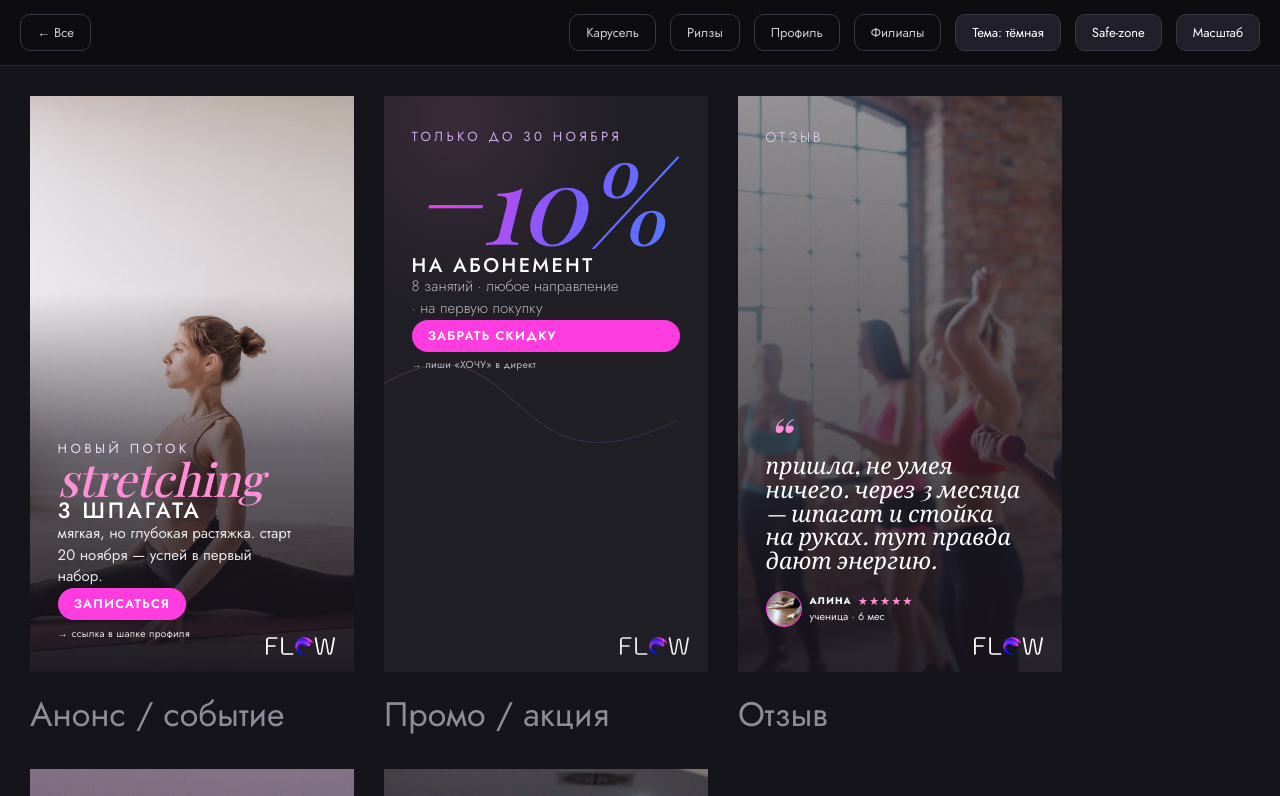
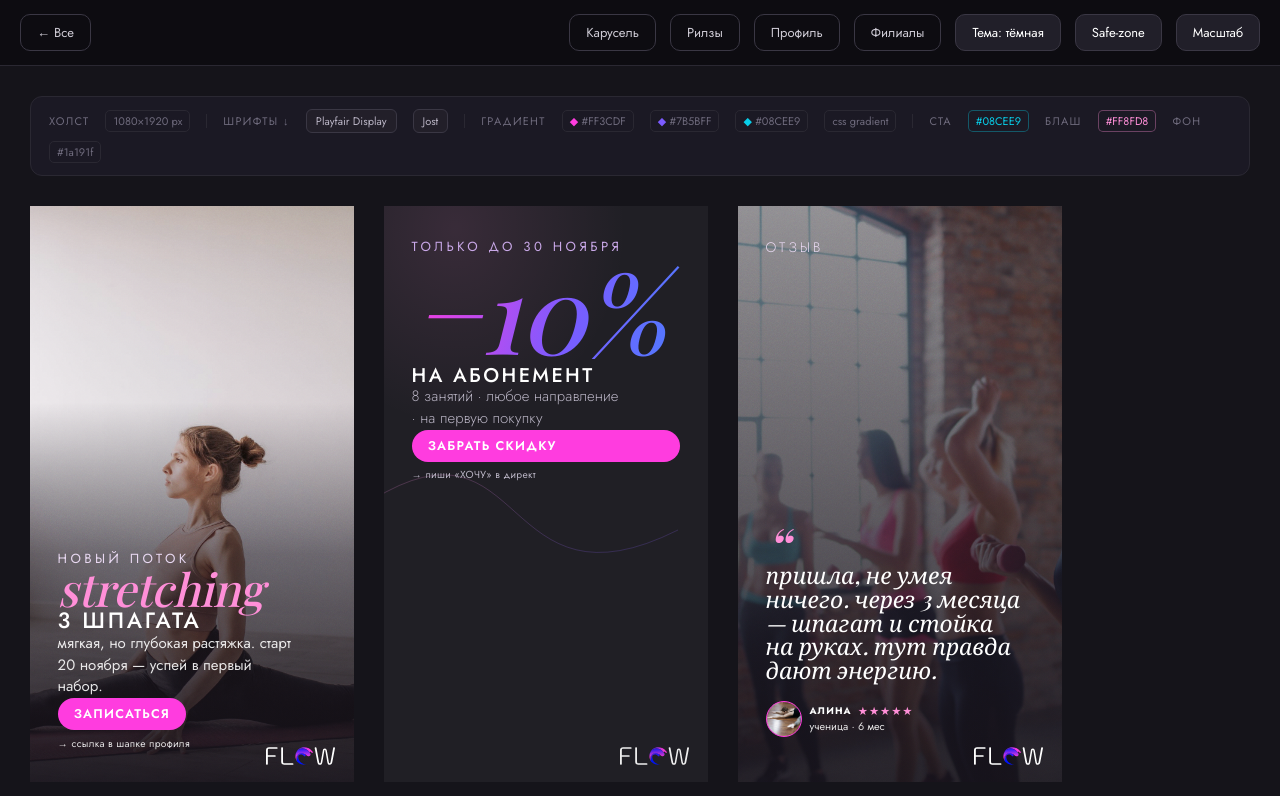
Before and after one commit to Integramma-korp/flow-instagram-ds, a plain HTML site: page stories.html in a window 1280 px wide. Shown: the top 796 px of the page. Drawn offline with nearby package versions, Linux system fonts and the light colour scheme; a web font is replaced by a local one.

Commit message:
highlights: refined SVG icons; stories: agent additions

```diff
--- a/stories.html
+++ b/stories.html
@@ -20,6 +20,20 @@
   .cell{display:flex;flex-direction:column;}
   .scrim--top{top:0;bottom:auto;background:linear-gradient(rgba(var(--scrim-rgb),.92) 0%,rgba(var(--scrim-rgb),.5) 55%,transparent 100%);}
   .gallery-sep{width:100%;padding:12px 30px 4px;color:#5a5768;font-size:28px;letter-spacing:.1em;text-transform:uppercase;font-family:'Jost',sans-serif;}
+  /* ---- Font kit + spec chips ---- */
+  .fk-block{flex:1 0 100%;background:#1b1924;border:1px solid #2a2832;border-radius:12px;padding:12px 18px;
+    display:flex;flex-wrap:wrap;gap:8px 16px;align-items:center;}
+  .fk-label{color:#6e6a7c;font-size:11px;letter-spacing:.12em;text-transform:uppercase;}
+  .fk-sep{width:1px;height:14px;background:#2a2832;flex-shrink:0;}
+  .fk-dl{color:#b9b4c4;text-decoration:none;font-size:11px;padding:3px 9px;background:#221f29;
+    border:1px solid #3a3744;border-radius:6px;transition:border-color .15s,color .15s;}
+  .fk-dl:hover{border-color:#7B5BFF;color:#c8c0ff;}
+  .spec-row{display:flex;flex-wrap:wrap;gap:4px;margin-top:6px;}
+  .sc{cursor:pointer;font-size:11px;padding:2px 7px;background:#1b1924;border:1px solid #2a2832;
+    border-radius:5px;color:#6e6a7c;user-select:none;transition:border-color .12s,color .12s;
+    font-family:'Jost',sans-serif;white-space:nowrap;}
+  .sc:hover{border-color:#4a4658;color:#b9b4c4;}
+  .sc.ok{border-color:#08CEE9!important;color:#08CEE9!important;}
 </style>
 </head>
 <body>
@@ -43,6 +57,29 @@
 </div>
 
 <div class="gallery">
+
+  <!-- Font kit / spec reference -->
+  <div class="fk-block">
+    <span class="fk-label">холст</span>
+    <span class="sc" onclick="cs(this,'1080 × 1920 px')">1080×1920 px</span>
+    <span class="fk-sep"></span>
+    <span class="fk-label">шрифты ↓</span>
+    <a class="fk-dl" href="https://fonts.google.com/specimen/Playfair+Display" target="_blank" rel="noopener">Playfair Display</a>
+    <a class="fk-dl" href="https://fonts.google.com/specimen/Jost" target="_blank" rel="noopener">Jost</a>
+    <span class="fk-sep"></span>
+    <span class="fk-label">градиент</span>
+    <span class="sc" onclick="cs(this,'#FF3CDF')"><span style="color:#FF3CDF">◆</span> #FF3CDF</span>
+    <span class="sc" onclick="cs(this,'#7B5BFF')"><span style="color:#7B5BFF">◆</span> #7B5BFF</span>
+    <span class="sc" onclick="cs(this,'#08CEE9')"><span style="color:#08CEE9">◆</span> #08CEE9</span>
+    <span class="sc" onclick="cs(this,'linear-gradient(90deg,#FF3CDF,#7B5BFF,#08CEE9)')">css gradient</span>
+    <span class="fk-sep"></span>
+    <span class="fk-label">CTA</span>
+    <span class="sc" onclick="cs(this,'#08CEE9')" style="color:#08CEE9;border-color:rgba(8,206,233,.35);">#08CEE9</span>
+    <span class="fk-label">блаш</span>
+    <span class="sc" onclick="cs(this,'#FF8FD8')" style="color:#FF8FD8;border-color:rgba(255,143,216,.35);">#FF8FD8</span>
+    <span class="fk-label">фон</span>
+    <span class="sc" onclick="cs(this,'#1a191f')">#1a191f</span>
+  </div>
 
   <!-- Расписание делаем скрином из Fitbase — отдельный шаблон не нужен -->
 
```
Also changed, not shown: highlights.html (+19 -25 lines).
